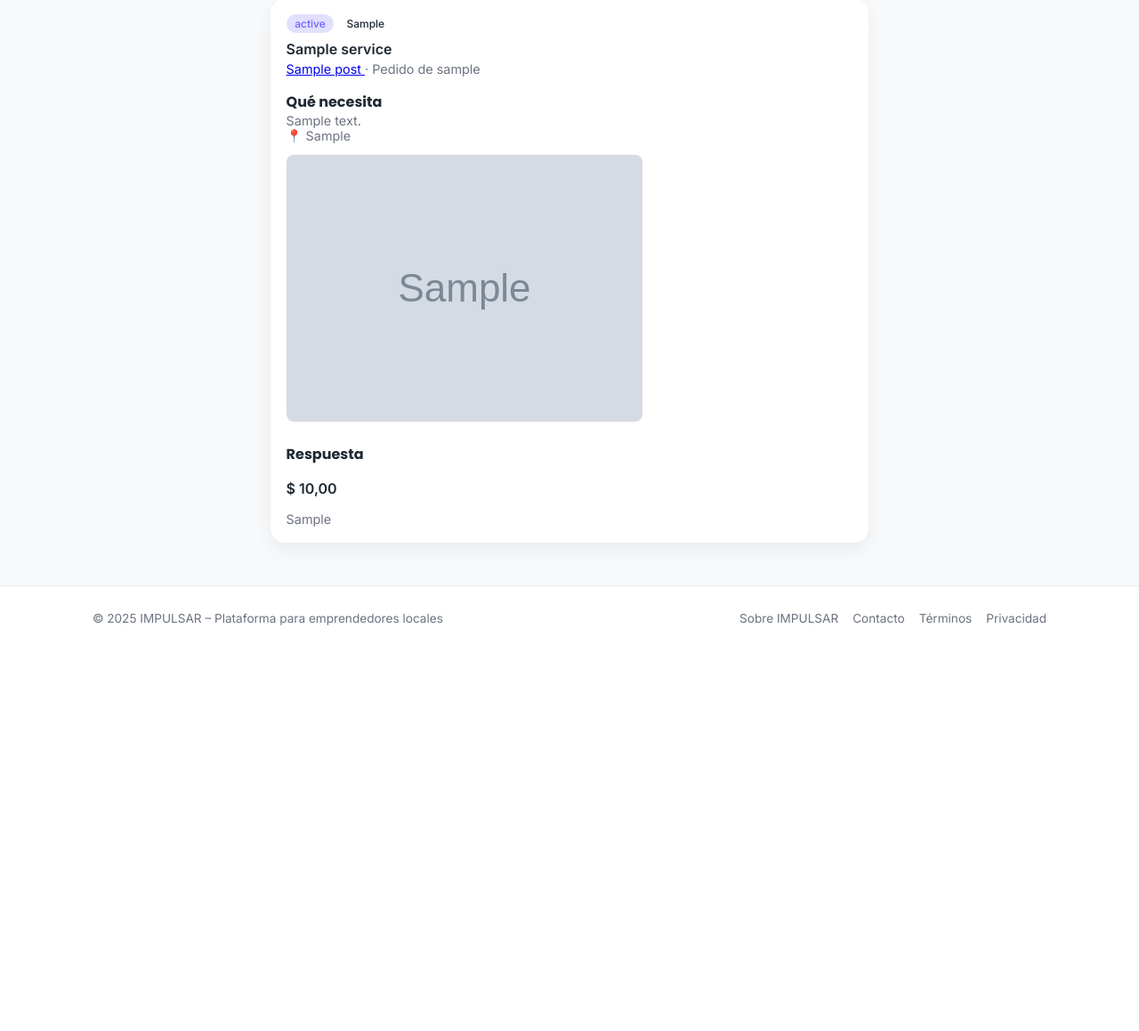
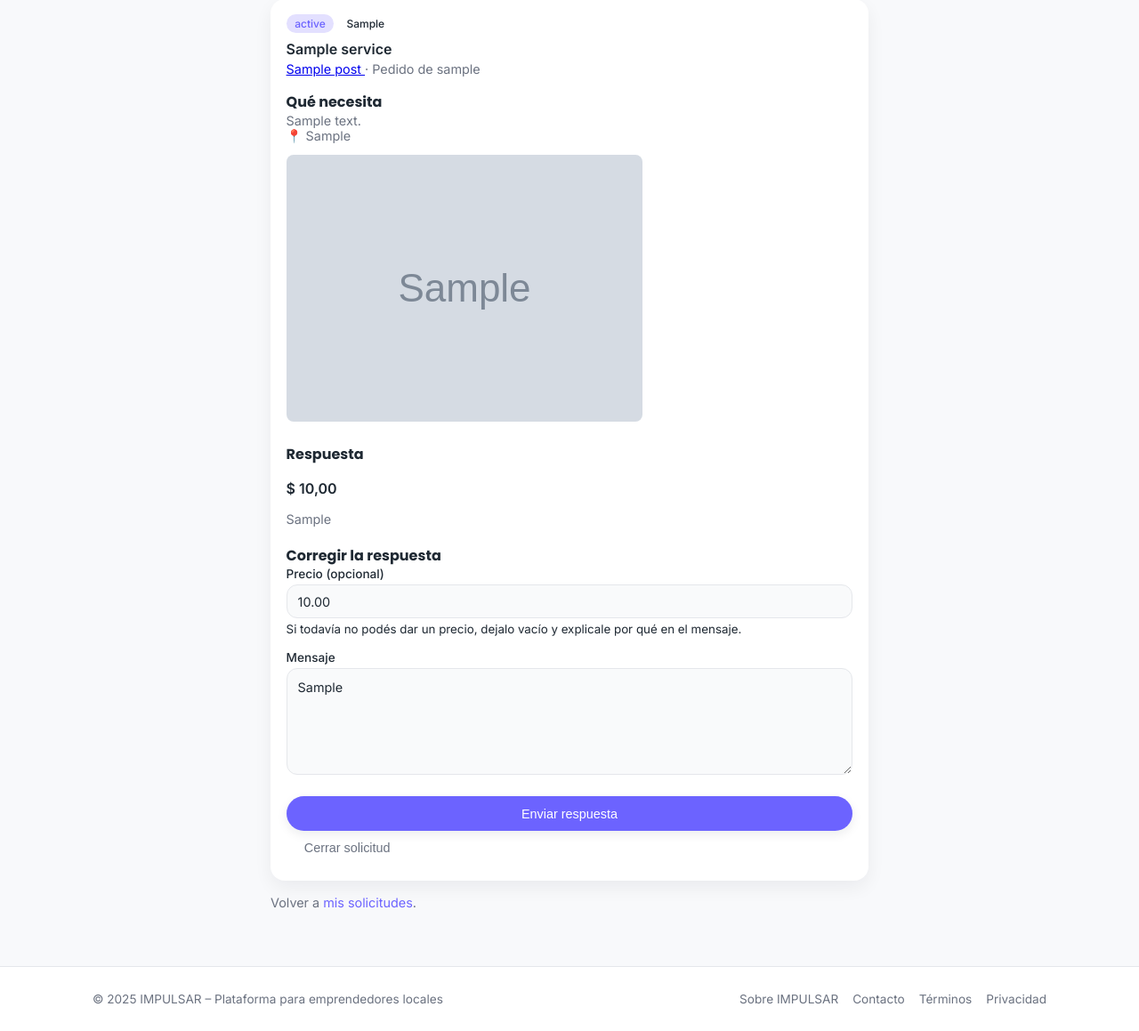
Before and after one commit to Franv-Dev/IMPULSAR, a Flask app: page /servicios/solicitudes/1 in a window 1280 px wide. Shown: the part 140-1299 px from the top of the page at 89% size. Before the commit the page ends 843 px from the top, so only its background shows below. Run offline with Flask 3, Linux system fonts and the light colour scheme; the visitor is signed in with stand-in values (Sample User, id 1); tables that the repository leaves empty hold one stand-in row (values such as "Sample post"); grey boxes marked "Sample" are stand-in pictures; one stand-in notice (Sample message) is shown; some libraries are stand-ins or nearby versions.

Commit message:
Agregar el panel de solicitudes, la respuesta y el cierre
/servicios/solicitudes lista las dos puntas en una sola pagina, las recibidas
como prestador y las enviadas como cliente, igual que messages.inbox lista las
conversaciones sin importar de que lado esta uno: la mitad de los usuarios va
a ser las dos cosas, y dos paginas separadas obligarian a acordarse de cual
mirar. Las pendientes van primero, que son las que hay que contestar.

Responder es solo del prestador: el cliente es parte de la solicitud y la ve
entera, pero la respuesta viene del otro lado, asi que ademas de
_solicitud_visible hay un chequeo propio. El precio de la respuesta es
opcional por lo mismo que el del servicio ("pasame una foto", "no llego a esa
zona" son respuestas), pero el mensaje no: contestar sin decir nada no es
contestar.

Cerrar la puede hacer cualquiera de las dos partes, sin aceptacion ni rechazo.
No hay pago ni compromiso de por medio, asi que cerrar es archivar, y los dos
lados tienen un motivo real: el cliente resolvio el problema y no vuelve, el
prestador necesita limpiar lo que quedo sin contestar. No vuelve atras: si
hace falta seguir, se pide de nuevo, y ahi el freno de la pendiente ya no
aplica porque la anterior no lo esta.

El badge del navbar suma las solicitudes pendientes a los mensajes sin leer y
las resenias sin responder, que es exactamente el mismo patron y no necesita
JS nuevo: las tres son "algo que espera una respuesta tuya". Se cuentan las
pendientes y no las respondidas, que ya estan del otro lado. El endpoint se
queda en el blueprint de mensajes aunque ahora cuente cosas de otros dos:
moverlo cambiaria la URL que consulta el JS de todas las paginas.

Co-Authored-By: Claude Opus 5 <noreply@anthropic.com>

```diff
--- a/main.py
+++ b/main.py
@@ -24,6 +24,7 @@ from db import db
 from services.eventos import formatear_fecha, mes_corto
 from services.formatting import render_biography
 from services.precios import formatear as formatear_precio
+from services.precios import texto_para_formulario as precio_para_formulario
 from services.uploads import MAX_IMAGE_BYTES
 
 # Blueprints
@@ -109,6 +110,11 @@ def _registrar_filtros_jinja(app):
     # Filtro y no property del modelo: como mostrar un precio es de la
     # vista, y asi lo usan igual el catalogo y el panel.
     app.jinja_env.filters["precio"] = formatear_precio
+    # El mismo precio pero como se precarga en un <input> ("1500.50"). Va como
+    # filtro porque hay un formulario que se arma sin pasar por una vista que
+    # prepare los datos: el de la respuesta a una solicitud, que vive adentro
+    # de la pagina de la solicitud (ver templates/servicios/solicitud.html).
+    app.jinja_env.filters["precio_form"] = precio_para_formulario
 
 
 def _registrar_manejadores_de_error(app):
--- a/templates/base.html
+++ b/templates/base.html
@@ -105,6 +105,9 @@
                                 Mensajes
                                 <span id="notif-badge" class="badge--notif" style="display:none;" aria-live="polite"></span>
                             </a>
+                            <a href="{{ url_for('servicios.solicitudes') }}" class="user-menu__item">
+                                Solicitudes
+                            </a>
                             {% if g.user.rol == 'admin' %}
                                 <a href="{{ url_for('admin.dashboard') }}" class="user-menu__item">
                                     Panel de administración
--- a/templates/servicios/solicitud.html
+++ b/templates/servicios/solicitud.html
@@ -55,8 +55,63 @@
                         <p class="card__description">{{ solicitud.respuesta_mensaje }}</p>
                     {% endif %}
                 {% endif %}
+
+                {# El formulario de respuesta es solo del prestador, y no
+                   aparece si ya esta cerrada: cerrada es el final. #}
+                {% if es_prestador and solicitud.estado != estados.CERRADA %}
+                    <h2 class="section__title" style="font-size:1rem; margin-top:1.25rem;">
+                        {{ "Corregir la respuesta" if solicitud.respuesta_mensaje else "Responder" }}
+                    </h2>
+                    <form method="post"
+                          action="{{ url_for('servicios.responder', id=solicitud.id) }}"
+                          class="auth__form">
+                        <input type="hidden" name="csrf_token" value="{{ csrf_token() }}">
+
+                        <div class="auth__field">
+                            <label for="respuesta_precio" class="auth__label">
+                                Precio (opcional)
+                            </label>
+                            <input type="text" name="respuesta_precio" id="respuesta_precio"
+                                   class="auth__input" inputmode="decimal"
+                                   value="{{ solicitud.respuesta_precio | precio_form }}"
+                                   placeholder="1500 o 1500,50">
+                            <small>
+                                Si todavía no podés dar un precio, dejalo vacío y
+                                explicale por qué en el mensaje.
+                            </small>
+                        </div>
+
+                        <div class="auth__field">
+                            <label for="respuesta_mensaje" class="auth__label">Mensaje</label>
+                            <textarea name="respuesta_mensaje" id="respuesta_mensaje"
+                                      class="auth__input" rows="4" required>{{ solicitud.respuesta_mensaje or "" }}</textarea>
+                        </div>
+
+                        <button type="submit" class="btn btn--primary auth__submit">
+                            Enviar respuesta
+                        </button>
+                    </form>
+                {% endif %}
+
+                {# La cierra cualquiera de los dos: no es un acuerdo, es
+                   archivar. #}
+                {% if solicitud.estado != estados.CERRADA %}
+                    <form method="post"
+                          action="{{ url_for('servicios.cerrar', id=solicitud.id) }}"
+                          class="form-inline" style="margin-top:1rem;"
+                          onsubmit="return confirm('¿Cerrar esta solicitud? No se puede reabrir.');">
+                        <input type="hidden" name="csrf_token" value="{{ csrf_token() }}">
+                        <button type="submit" class="btn btn--ghost">
+                            Cerrar solicitud
+                        </button>
+                    </form>
+                {% endif %}
             </div>
         </article>
+
+        <p class="auth__footer" style="margin-top:1rem;">
+            Volver a <a href="{{ url_for('servicios.solicitudes') }}">mis solicitudes</a>.
+        </p>
     </div>
 </section>
 {% endblock %}
--- a/views/messages.py
+++ b/views/messages.py
@@ -13,6 +13,8 @@ from db import db, utcnow
 from models.message import Message
 from models.post import Post
 from models.review import Review
+from models.service import Service
+from models.service_request import EstadosSolicitud, ServiceRequest
 from models.user import User
 from views.auth import login_required
 
@@ -128,11 +130,17 @@ def poll(post_id, client_id):
 @messages.route("/notificaciones")
 @login_required
 def notifications():
-    """Contador para el badge del navbar: mensajes sin leer + reseñas sin responder.
+    """Contador para el badge del navbar: mensajes sin leer, reseñas sin
+    responder y solicitudes de presupuesto pendientes.
 
     Reutiliza el mismo mecanismo de polling que ya usa el chat (ver
     static/js/chat.js), solo que este endpoint lo consulta static/js/main.js
     en todas las paginas, no solo dentro de una conversacion.
+
+    Las tres cosas son "algo que espera una respuesta tuya" y por eso van en un
+    solo contador. El endpoint queda en el blueprint de mensajes aunque ahora
+    cuente cosas de otros dos: moverlo cambiaria la URL que ya consulta el JS
+    de todas las paginas, y el nombre del blueprint no vale ese cambio.
     """
     mensajes_sin_leer = (
         db.session.query(func.count(Message.id))
@@ -152,8 +160,23 @@ def notifications():
         .scalar()
     ) or 0
 
+    # Las solicitudes que le pidieron al usuario y todavia no contesto. Se
+    # cuentan las pendientes y no las respondidas: una vez que contesto, la
+    # pelota esta del otro lado.
+    solicitudes_pendientes = (
+        db.session.query(func.count(ServiceRequest.id))
+        .join(Service, Service.id == ServiceRequest.service_id)
+        .join(Post, Post.id == Service.post_id)
+        .filter(
+            ServiceRequest.estado == EstadosSolicitud.PENDIENTE,
+            Post.author == g.user.id,
+        )
+        .scalar()
+    ) or 0
+
     return jsonify({
         "unread_messages": mensajes_sin_leer,
         "unanswered_reviews": resenias_sin_responder,
-        "total": mensajes_sin_leer + resenias_sin_responder,
+        "pending_service_requests": solicitudes_pendientes,
+        "total": mensajes_sin_leer + resenias_sin_responder + solicitudes_pendientes,
     }), 200
--- a/views/servicios.py
+++ b/views/servicios.py
@@ -22,7 +22,7 @@ from flask import (
 )
 from sqlalchemy.orm import joinedload
 
-from db import db
+from db import db, utcnow
 from models.post import Post
 from models.service import MAX_SERVICIOS_POR_POST, Rubros, Service
 from models.service_request import EstadosSolicitud, ServiceRequest
@@ -350,6 +350,46 @@ def solicitar(id):
     )
 
 
+@servicios.route("/solicitudes")
+@login_required
+def solicitudes():
+    """Las solicitudes del usuario, de los dos lados.
+
+    Una sola pagina con las recibidas (como prestador) y las enviadas (como
+    cliente), igual que messages.inbox lista las conversaciones sin importar
+    de que lado esta uno: la mitad de los usuarios va a ser las dos cosas, y
+    dos paginas separadas obligarian a acordarse de cual mirar.
+
+    Los joinedload evitan el N+1 de ir a buscar el servicio, el emprendimiento
+    y el cliente de a una fila por vez al pintar la lista.
+    """
+    recibidas = (
+        ServiceRequest.query
+        .join(Service, Service.id == ServiceRequest.service_id)
+        .join(Post, Post.id == Service.post_id)
+        .options(
+            joinedload(ServiceRequest.servicio).joinedload(Service.post),
+            joinedload(ServiceRequest.cliente),
+        )
+        .filter(Post.author == g.user.id)
+        .order_by(ServiceRequest.created_at.desc())
+        .all()
+    )
+    enviadas = (
+        ServiceRequest.query
+        .options(joinedload(ServiceRequest.servicio).joinedload(Service.post))
+        .filter(ServiceRequest.cliente_id == g.user.id)
+        .order_by(ServiceRequest.created_at.desc())
+        .all()
+    )
+    return render_template(
+        "servicios/solicitudes.html",
+        recibidas=recibidas,
+        enviadas=enviadas,
+        estados=EstadosSolicitud,
+    )
+
+
 @servicios.route("/solicitudes/<int:id>")
 @login_required
 def solicitud(id):
@@ -359,7 +399,78 @@ def solicitud(id):
         "servicios/solicitud.html",
         solicitud=solicitud,
         es_prestador=(g.user.id == solicitud.servicio.post.author),
+        estados=EstadosSolicitud,
     )
+
+
+@servicios.route("/solicitudes/<int:id>/responder", methods=("POST",))
+@login_required
+def responder(id):
+    """El prestador contesta con un precio y un mensaje.
+
+    Solo el prestador: el cliente es parte de la solicitud y la ve, pero
+    responderla es del otro lado. Por eso el chequeo propio y no solo
+    _solicitud_visible.
+    """
+    solicitud = _solicitud_visible(id)
+    if g.user.id != solicitud.servicio.post.author:
+        flash("La respuesta la escribe quien presta el servicio.")
+        return redirect(url_for("servicios.solicitud", id=id))
+
+    if solicitud.estado == EstadosSolicitud.CERRADA:
+        flash("Esa solicitud ya está cerrada.")
+        return redirect(url_for("servicios.solicitud", id=id))
+
+    mensaje = (request.form.get("respuesta_mensaje") or "").strip()
+    # obligatorio=False: se puede contestar sin precio ("pasame una foto",
+    # "no llego a esa zona"), pero no sin decir nada.
+    precio, error = parsear_precio(
+        request.form.get("respuesta_precio") or "", obligatorio=False
+    )
+    if error is None and not mensaje:
+        error = "Escribí una respuesta para el cliente."
+
+    if error:
+        flash(error)
+        return redirect(url_for("servicios.solicitud", id=id))
+
+    solicitud.respuesta_precio = precio
+    solicitud.respuesta_mensaje = mensaje
+    solicitud.estado = EstadosSolicitud.RESPONDIDA
+    solicitud.responded_at = utcnow()
+    db.session.commit()
+
+    flash("Respuesta enviada.")
+    return redirect(url_for("servicios.solicitud", id=id))
+
+
+@servicios.route("/solicitudes/<int:id>/cerrar", methods=("POST",))
+@login_required
+def cerrar(id):
+    """Cierra la solicitud. La puede cerrar cualquiera de las dos partes.
+
+    No es un acuerdo ni una aceptacion: no hay pago ni compromiso de por
+    medio, cerrar es archivar. Los dos lados tienen un motivo real para
+    hacerlo (el cliente resolvio el problema y no vuelve; el prestador tiene
+    que poder limpiar lo que quedo sin contestar), y ninguno de los dos
+    motivos es mas legitimo que el otro.
+
+    Solo POST, como todo lo que cambia algo: un GET no debe tener efectos
+    secundarios.
+    """
+    solicitud = _solicitud_visible(id)
+
+    if solicitud.estado == EstadosSolicitud.CERRADA:
+        # Ya estaba: no es un error, pero tampoco se vuelve a tocar la fila.
+        flash("Esa solicitud ya estaba cerrada.")
+    else:
+        # No vuelve atras a proposito: reabrir seria otro estado y otra
+        # discusion. Si hace falta seguir, se pide de nuevo.
+        solicitud.estado = EstadosSolicitud.CERRADA
+        db.session.commit()
+        flash("Solicitud cerrada.")
+
+    return redirect(url_for("servicios.solicitud", id=id))
 
 
 def _solicitud_pendiente_de(service_id, cliente_id):
```
Also changed, not shown: templates/servicios/index.html (+9 -4 lines), templates/servicios/solicitudes.html (added, +85 -0 lines), tests/test_services.py (+219 -0 lines).
